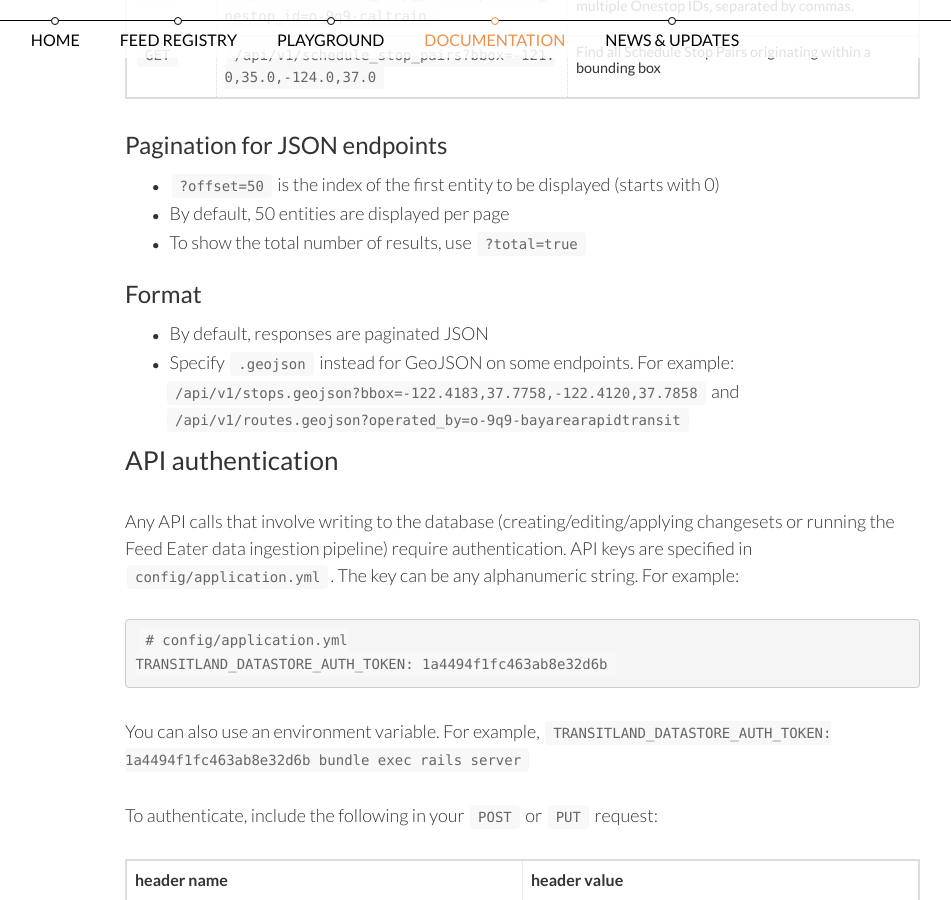
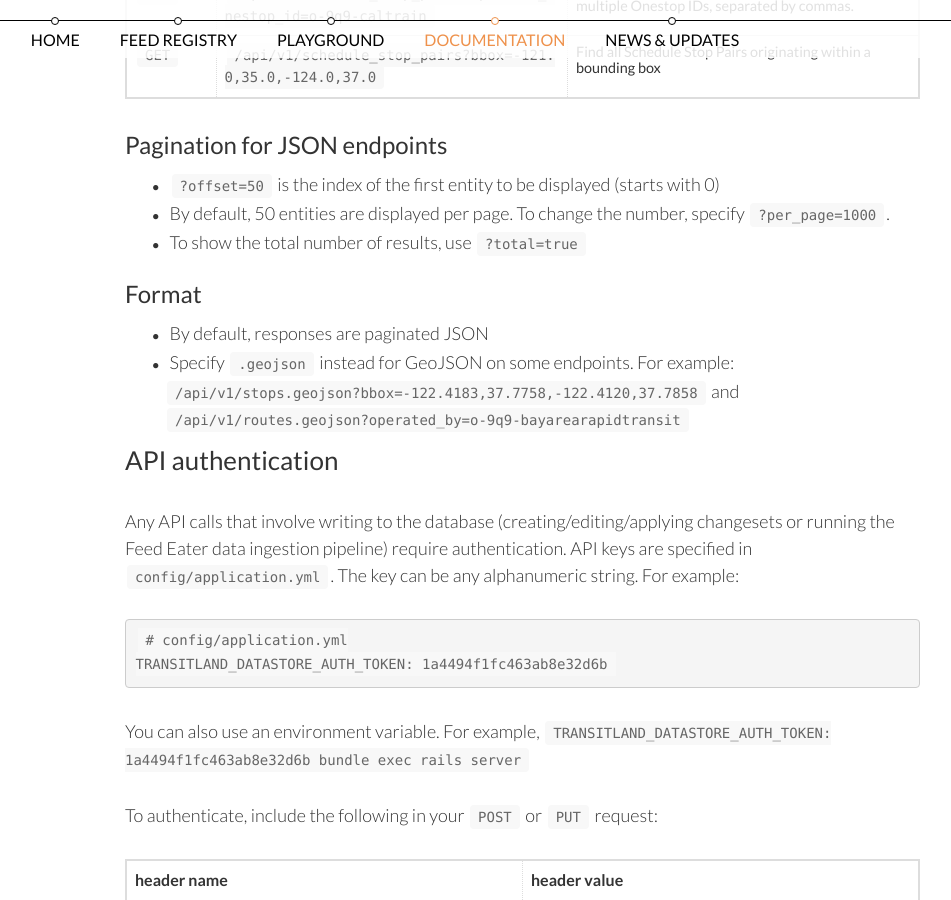
Before and after one commit to transitland/www-transit-land, a Jekyll site: the page built from documentation/datastore/api-endpoints.md, in a window 1280 px wide and 900 px high, scrolled down 4579 px. Shown: the whole window, without its empty margins (255-1206 px from the left). Built offline with Jekyll 4.4.1, drawn with Linux system fonts in a browser that asks for light colours; nearby versions of some CDN libraries.

Commit message:
Datastore API: mention `per_page` query paramater

```diff
--- a/documentation/datastore/api-endpoints.md
+++ b/documentation/datastore/api-endpoints.md
@@ -79,7 +79,7 @@ Method|Example URL  | Parameters or notes
 ### Pagination for JSON endpoints
 
 - `?offset=50` is the index of the first entity to be displayed (starts with 0)
-- By default, 50 entities are displayed per page
+- By default, 50 entities are displayed per page. To change the number, specify `?per_page=1000`.
 - To show the total number of results, use `?total=true`
 
 ### Format
```
